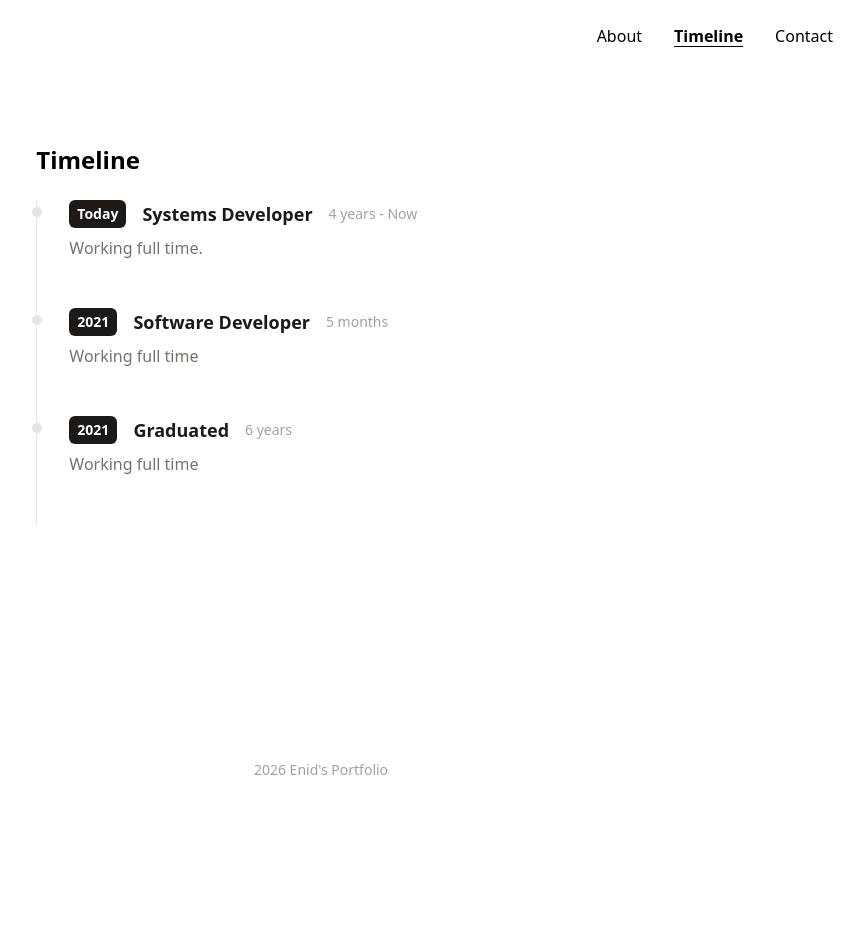
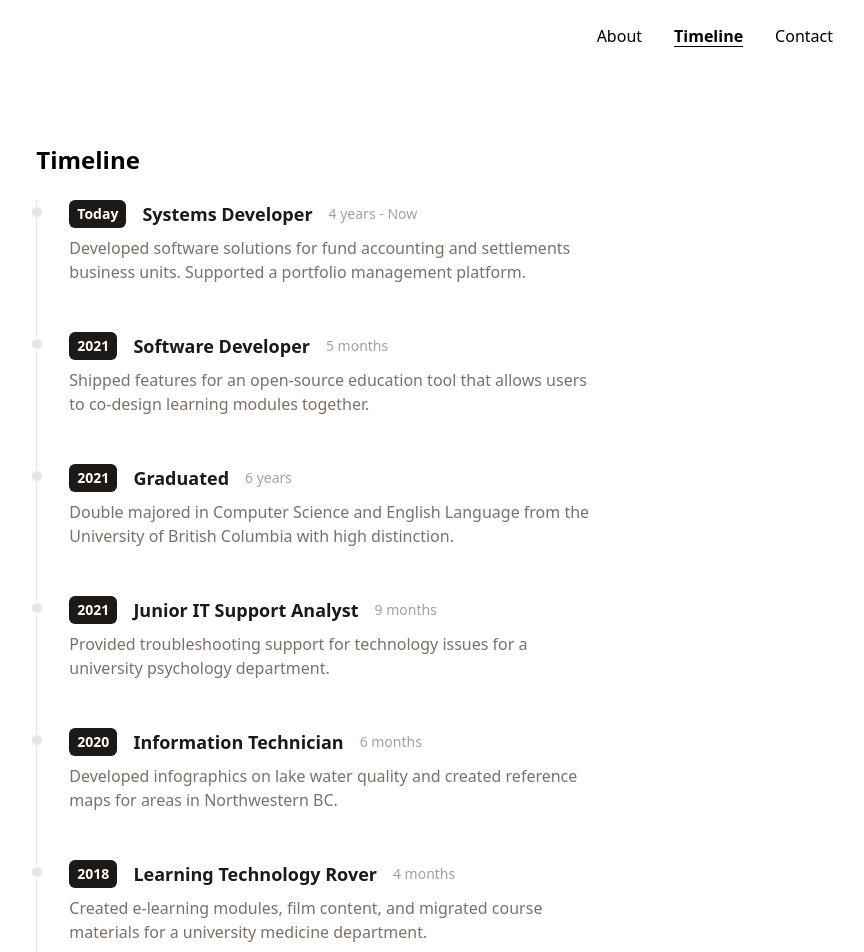
Before and after one commit to eabean/eabean.github.io, a React (Vite) app in the folder min-portfolio/: page /timeline in a window 1280 px wide. Shown: the top 952 px of the page, without its empty margins (319-1183 px from the left). Before the commit the page ends 800 px from the top, so only its background shows below. Built offline with nearby package versions, Linux system fonts and the light colour scheme.

Commit message:
add data

```diff
--- a/min-portfolio/src/data/portfolio.js
+++ b/min-portfolio/src/data/portfolio.js
@@ -23,7 +23,7 @@ export default [
     link: "",
   },
   {
-    title: "ScavengerHuntGenerator",
+    title: "Scavenger Hunt Generator",
     imgUrl: map,
     stack: ["C#"],
     link: "https://github.com/eabean/ScavengerHuntGenerator",
--- a/min-portfolio/src/data/timeline.js
+++ b/min-portfolio/src/data/timeline.js
@@ -3,18 +3,48 @@ export default [
     year: "Today",
     title: "Systems Developer",
     duration: "4 years - Now",
-    details: "Working full time.",
+    details:
+      "Developed software solutions for fund accounting and settlements business units. Supported a portfolio management platform.",
+    skills: "Tech: .NET, C#, SQL, VB.NET, React, AWS",
   },
   {
     year: "2021",
     title: "Software Developer",
     duration: "5 months",
-    details: "Working full time",
+    details:
+      "Shipped features for an open-source education tool that allows users to co-design learning modules together.",
+    skills: "Tech: Vue.js, PHP, WAMP, WordPress",
   },
   {
     year: "2021",
     title: "Graduated",
     duration: "6 years",
-    details: "Working full time",
+    details:
+      "Double majored in Computer Science and English Language from the University of British Columbia with high distinction.",
+    skills: "",
+  },
+  {
+    year: "2021",
+    title: "Junior IT Support Analyst",
+    duration: "9 months",
+    details:
+      "Provided troubleshooting support for technology issues for a university psychology department.",
+    skills: "Problem-solving, communication",
+  },
+  {
+    year: "2020",
+    title: "Information Technician",
+    duration: "6 months",
+    details:
+      "Developed infographics on lake water quality and created reference maps for areas in Northwestern BC.",
+    skills: "Tech: Tableau, QGIS",
+  },
+  {
+    year: "2018",
+    title: "Learning Technology Rover",
+    duration: "4 months",
+    details:
+      "Created e-learning modules, film content, and migrated course materials for a university medicine department.  ",
+    skills: "Tech: Articulate 360, Adobe Premiere Pro, Canvas",
   },
 ]
```
